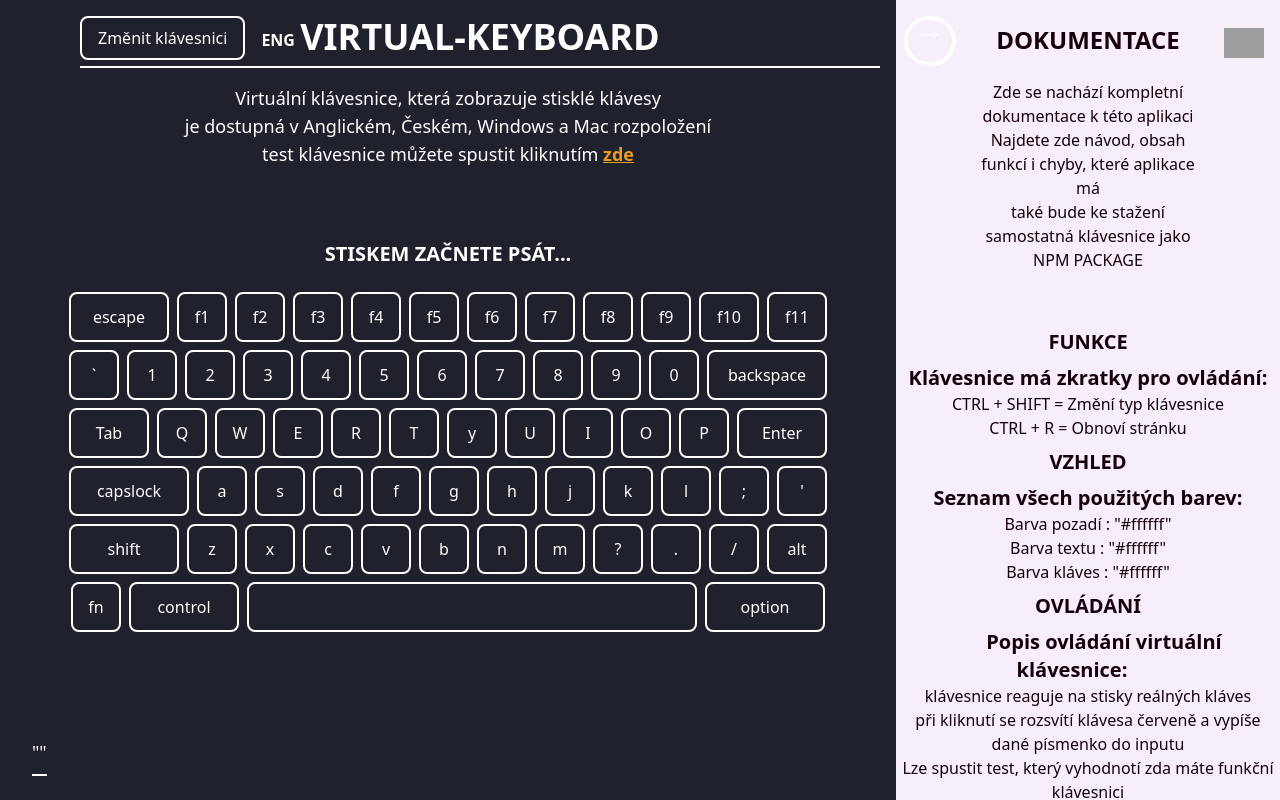
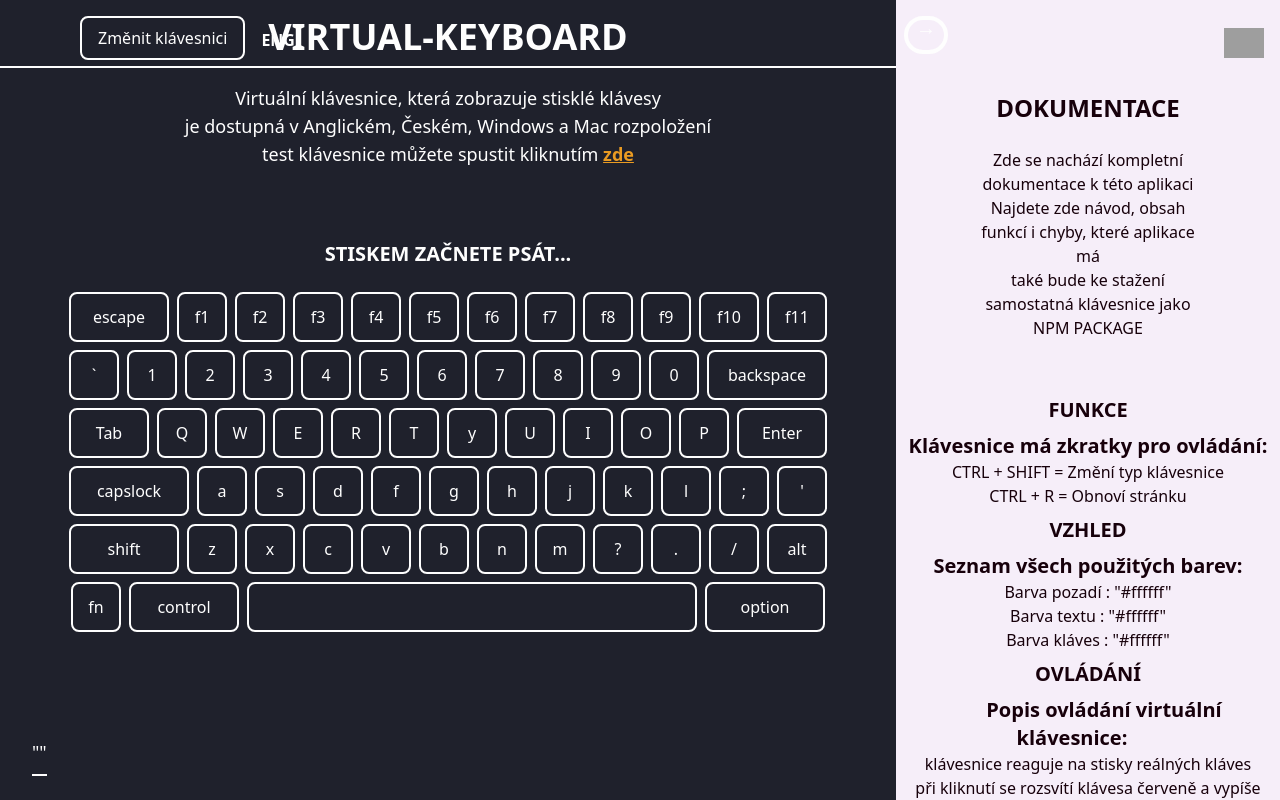
Before and after one commit to OndrejLosensky/virtual-keyboard, a React (Create React App) app: page / in a window 1280 px wide. Shown: the top 800 px of the page. Built offline with nearby package versions, Linux system fonts and the light colour scheme; grey boxes are pictures that could not be loaded; the HTML template or start-up script is replaced by a standard one.

Commit message:
úprava horní lišty

```diff
--- a/src/App.js
+++ b/src/App.js
@@ -20,11 +20,12 @@ function App() {
         <div className={`${open ? "bigScreen:w-[40%] laptop:w-[30%] bg-docuBg": "w-[5%] bg-backColor"} duration-300 absolute text-docuText right-0 h-full`} >
           <button
           className={`absolute text-foreColorWhite top-4 px-2 bigScreen:left-4 laptop:left-2 rounded-full  border-4 ${open && "rotate-180 text-arrowColor"}`}
-           style={{"fontSize": "28px"}}
+           style={{"fontSize": "20px"}}
           onClick={()=>setOpen(!open)}
           >
             ←
           </button>
+          <div className={`border-b-[2px] h-[60px] text-2xl border-b-foreColorWhite mt-2 ${open && 'scale-0'}`}></div>
 
           <h2 className={`bigScreen:text-4xl laptop:text-2xl uppercase text-center pt-6 font-semibold ${!open && 'scale-0'} duration-300`}> dokumentace</h2>
 
--- a/src/components/header/Header.js
+++ b/src/components/header/Header.js
@@ -4,7 +4,7 @@ const Header = () => {
 
 
     return (
-        <div className="pl-20 pr-4 pt-2">
+        <div className=" pt-2">
             <div className="w-[100%] h-[60px] border-b-[2px] border-b-foreColorWhite  flex items-center">
                 <h1 className="w-full tablet:font-normal laptop:font-bold bigScreen:font-bold uppercase text-4xl text-center py-10 font-bold text-foreColorWhite">
                     Virtual-keyboard
```
